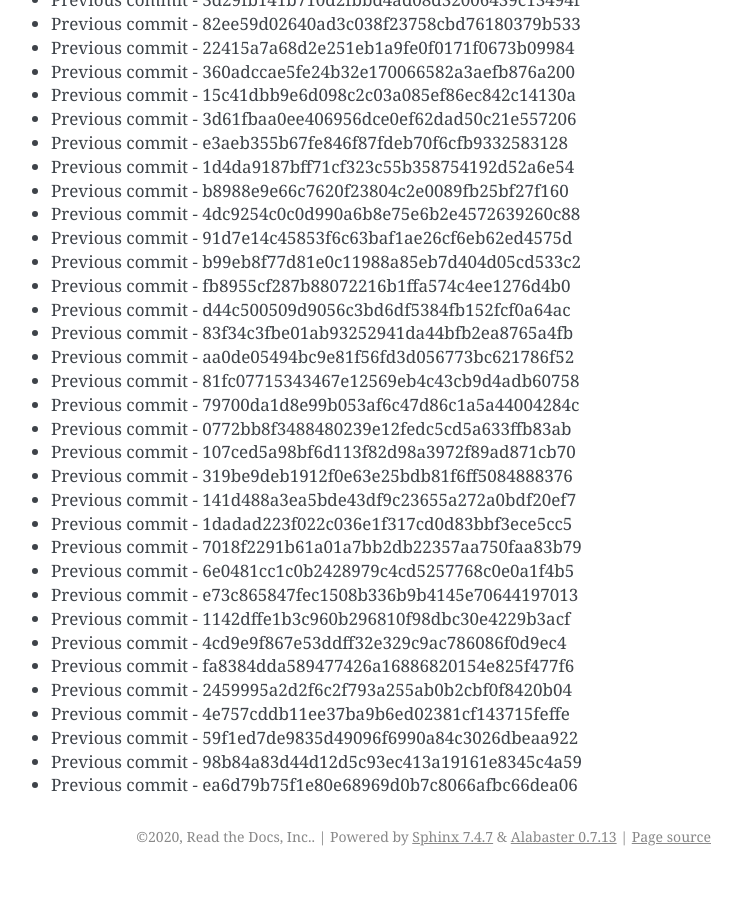
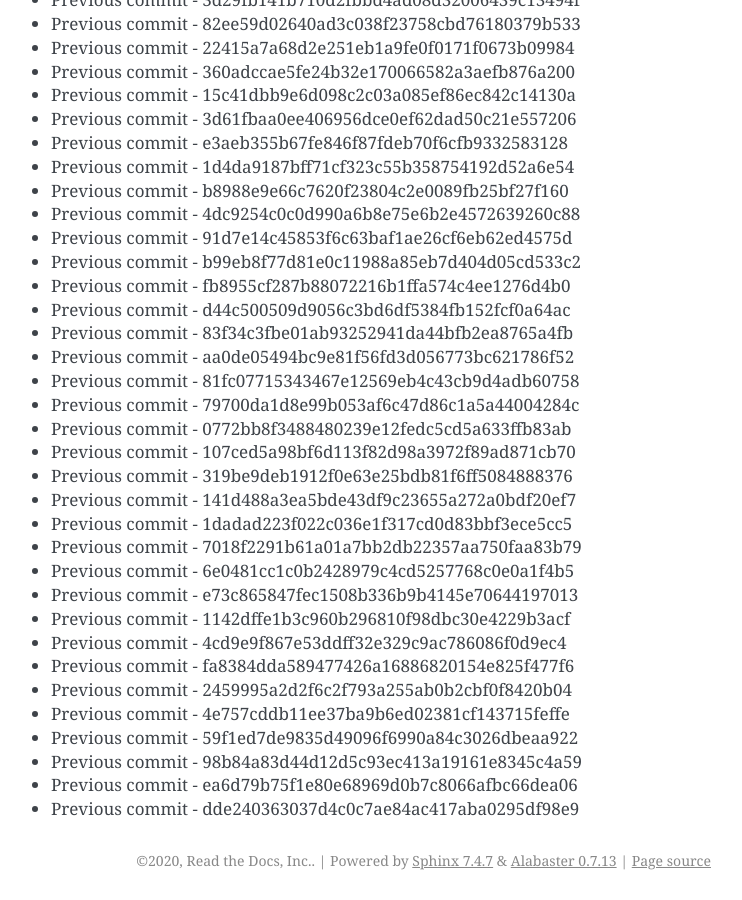
Before and after one commit to readthedocs/rtd-git-stresstest, a Sphinx documentation site: the page built from docs/updates.rst, in a window 1280 px wide and 900 px high, scrolled down 50724 px. Shown: the whole window, without its empty margins (399-1141 px from the left). Built offline with Sphinx 7.4.7, drawn with Linux system fonts in a browser that asks for light colours; before the commit the page ends 51600 px from its top, so only the background shows below that.

Commit message:
Generating commit from previous: dde240363037d4c0c7ae84ac417aba0295df98e9

```diff
--- a/docs/updates.rst
+++ b/docs/updates.rst
@@ -2163,3 +2163,4 @@ It can be tested for any performance characteristics.
 * Previous commit - 59f1ed7de9835d49096f6990a84c3026dbeaa922
 * Previous commit - 98b84a83d44d12d5c93ec413a19161e8345c4a59
 * Previous commit - ea6d79b75f1e80e68969d0b7c8066afbc66dea06
+* Previous commit - dde240363037d4c0c7ae84ac417aba0295df98e9
```
